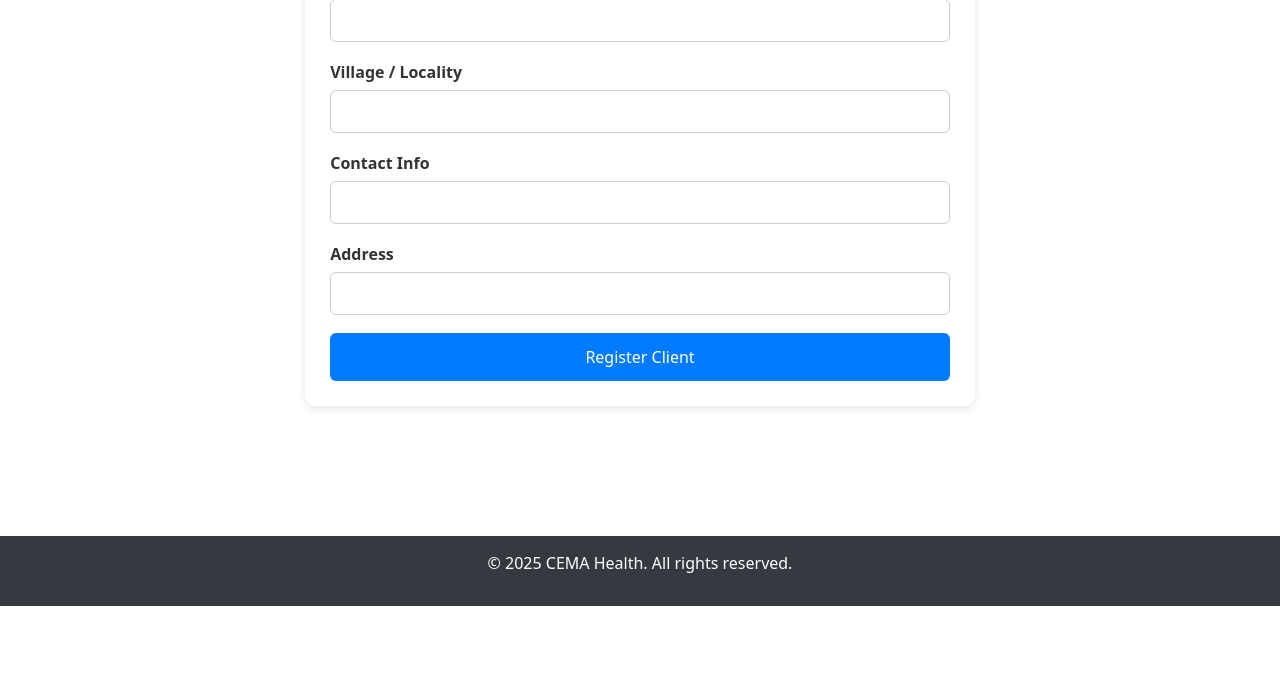
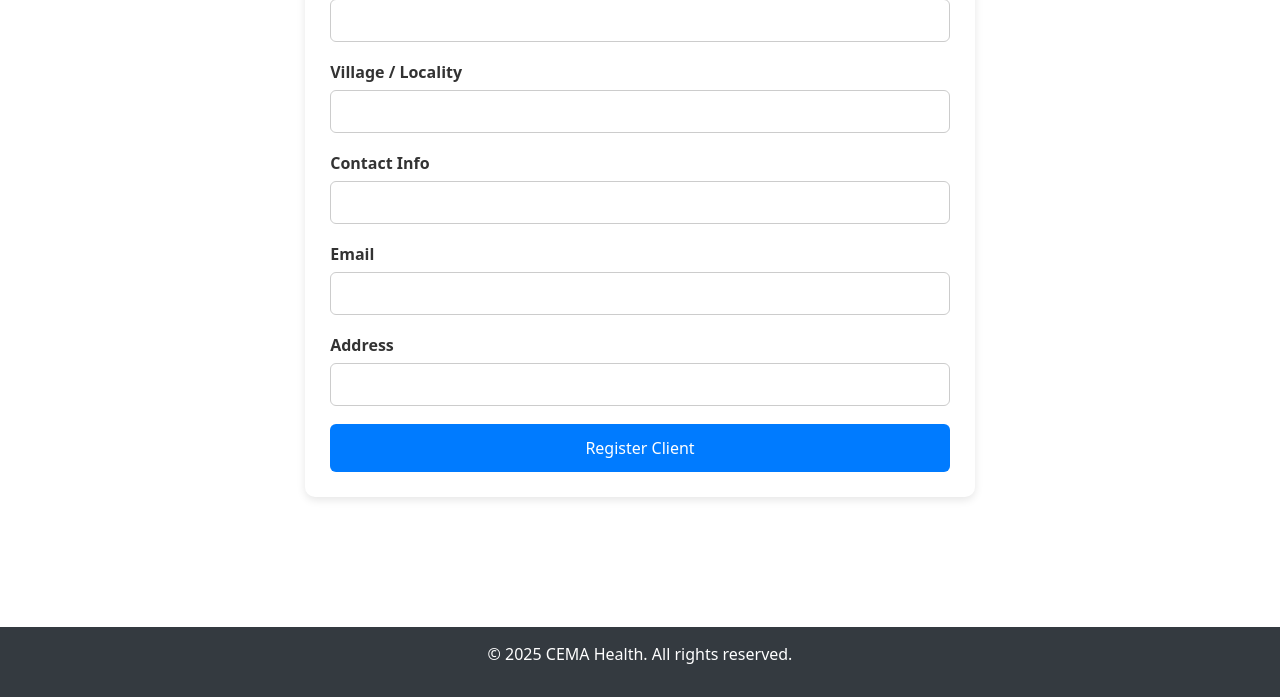
Before and after one commit to martinondiwa/CEMA_Health_Management_System, a Flask app: page /doctor/client/register in a window 1280 px wide. Shown: the part 1090-1787 px from the top of the page. Before the commit the page ends 1696 px from the top, so only its background shows below. Run offline with Flask 2, Linux system fonts and the light colour scheme; the visitor is signed in with stand-in values (Sample User, id 1); data comes from the database, SQL or seed files in the repository.

Commit message:
Update register_client.html
asdfgy

```diff
--- a/app/templates/register_client.html
+++ b/app/templates/register_client.html
@@ -71,6 +71,11 @@
         </div>
 
         <div class="form-group">
+            <label for="email">Email</label>
+            {{ form.email(class="form-control") }}
+        </div>
+
+        <div class="form-group">
             <label for="address">Address</label>
             {{ form.address(class="form-control") }}
         </div>
```
